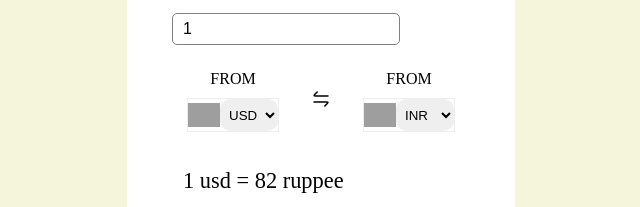
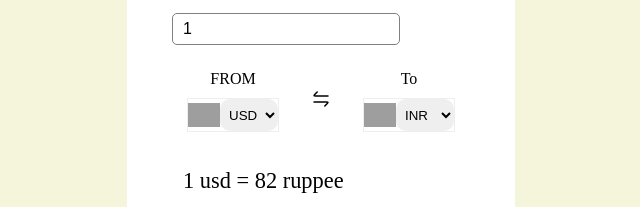
Before and after one commit to Piyush-pro-hac/currencyconverter, a plain HTML site: page index.html in a window 1280 px wide. Shown: the part 287-494 px from the top of the page, 319-959 px from the left. Drawn offline with Linux system fonts and the light colour scheme; no server answers; grey boxes are pictures that could not be loaded.

Commit message:
Update index.html

```diff
--- a/index.html
+++ b/index.html
@@ -38,7 +38,7 @@
                 </svg>
             </div>
             <div class="first">
-                <div class="form">FROM</div>
+                <div class="form">To</div>
                 <div class="curmenu2">
                     <img src="https://flagsapi.com/IN/flat/64.png" alt="">
                     <select name="to" id="curlist2">
```
